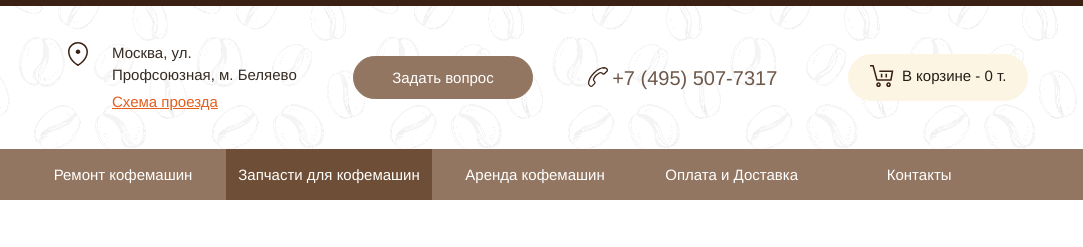
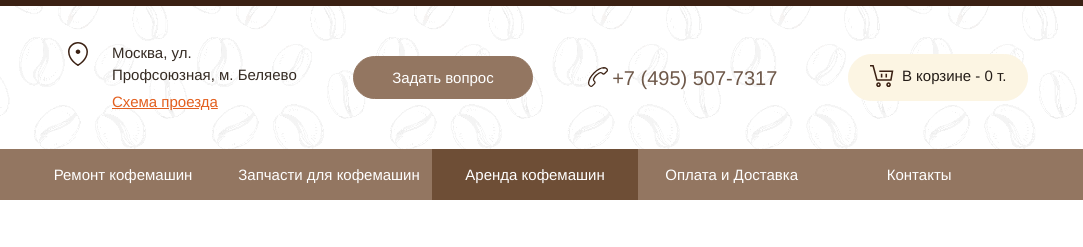
Before and after one commit to belaevslava/life-kofe.ru, a website: page rent_a_coffee_machine_when_it_broke.html in a window 1280 px wide. Shown: the top 247 px of the page, 197-1280 px from the left. Drawn offline with nearby package versions, Linux system fonts and the light colour scheme; files whose address does not match are found by name.

Commit message:
fix: links for rent pages

```diff
--- a/rent_a_coffee_machine_when_it_broke.html
+++ b/rent_a_coffee_machine_when_it_broke.html
@@ -69,8 +69,8 @@
               <ul class="nav nav-justified">
                 <li><a href="about.html">О нас</a></li>
                 <li><a href="repairs.html">Ремонт кофемашин</a></li>
-                <li class="active"><a href="repair_parts.html">Запчасти для кофемашин</a></li>
-                <li><a href="rent_of_coffee_machines.html">Аренда кофемашин</a></li>
+                <li><a href="repair_parts.html">Запчасти для кофемашин</a></li>
+                <li class="active"><a href="rent_of_coffee_machines.html">Аренда кофемашин</a></li>
                 <li><a href="payment_and_delivery.html">Оплата и Доставка</a></li>
                 <li><a href="contacts.html">Контакты</a></li>
               </ul>
```
Also changed, not shown: rent_a_coffee_machine_for_an_exhibition.html (+2 -2 lines), rent_of_coffee_machines.html (+2 -2 lines).
